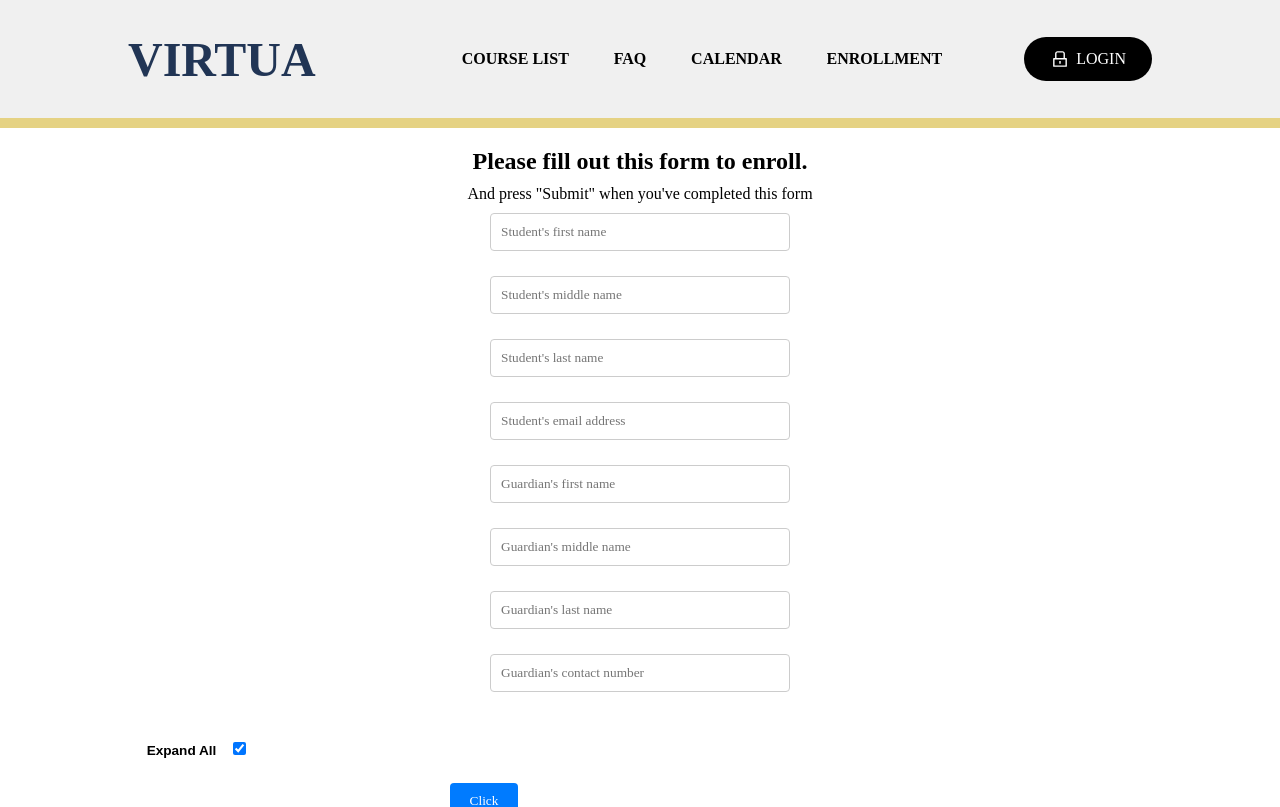
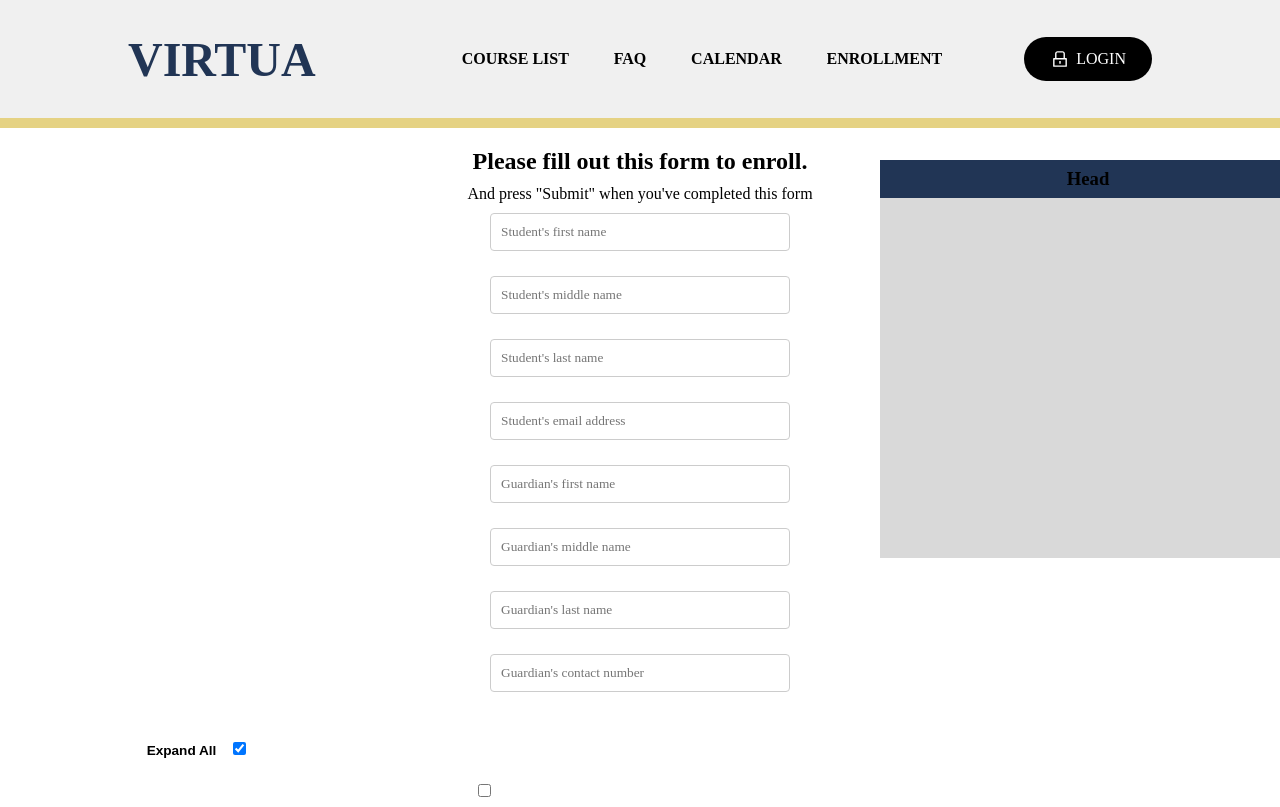
Before and after one commit to kesykun/VirtuaTest, a React (Create React App) app: page /enrollment in a window 1280 px wide. Shown: the top 807 px of the page. Built offline with nearby package versions, Linux system fonts and the light colour scheme; a web font is replaced by a local one.

Commit message:
Add selected courses component to enrollment page

```diff
--- a/package.json
+++ b/package.json
@@ -7,14 +7,15 @@
     "@testing-library/react": "^13.4.0",
     "@testing-library/user-event": "^13.5.0",
     "date-fns": "^2.30.0",
-    "uuid": "^8.3.2",
     "express": "^4.18.2",
     "nodemon": "^3.0.1",
     "react": "^18.2.0",
+    "react-calendar": "^4.6.0",
     "react-dom": "^18.2.0",
     "react-icons": "^4.11.0",
     "react-router-dom": "^6.16.0",
     "react-scripts": "5.0.1",
+    "uuid": "^8.3.2",
     "web-vitals": "^2.1.4"
   },
   "scripts": {
--- a/src/App.jsx
+++ b/src/App.jsx
@@ -2,7 +2,7 @@ import React, { useState } from "react";
 import { BrowserRouter, Routes, Route } from 'react-router-dom';
 import NavBar from './components/NavBar';
 
-import CourseListPage from "./pages/CourseList/CourseListPage";
+import CourseListPage from "./pages/CourseListPage/CourseListPage";
 import EnrollmentForm from "./pages/EnrollmentForm/EnrollmentForm";
 import Faq from "./pages/FAQ/Faq";
 import Calendar from "./pages/Calendar/Calendar";
@@ -79,8 +79,79 @@ const App = () => {
         instructor: "Gabriela Gomez",
         description: "Create interactive games using Unity. Learn about game design, physics engines, and programming for game development.",
         instructor_contact_no: "+639123456710"
+      },
+      {
+        title: "Photography Masterclass",
+        price: 44.99,
+        instructor: "Luisa Garcia",
+        description: "Unlock the secrets of photography with this comprehensive masterclass. Learn about composition, lighting, and post-processing techniques.",
+        instructor_contact_no: "+639123456711"
+      },
+      {
+        title: "Full Stack Web Development with MERN",
+        price: 69.99,
+        instructor: "Ramon Cruz",
+        description: "Become a full-stack developer using the MERN stack. Learn to build dynamic web applications from the front-end to the back-end.",
+        instructor_contact_no: "+639123456712"
+      },
+      {
+        title: "Digital Illustration and Vector Art",
+        price: 49.99,
+        instructor: "Isabelita Santos",
+        description: "Explore the world of digital illustration and create stunning vector artworks. Learn about digital brushes, layers, and more.",
+        instructor_contact_no: "+639123456713"
+      },
+      {
+        title: "React.js for Beginners",
+        price: 39.99,
+        instructor: "Mateo dela Rosa",
+        description: "Get started with React.js and build interactive user interfaces. This course covers the fundamentals of React and component-based architecture.",
+        instructor_contact_no: "+639123456714"
+      },
+      {
+        title: "Advanced Data Structures and Algorithms",
+        price: 59.99,
+        instructor: "Carolina Reyes",
+        description: "Master advanced data structures and algorithms for efficient problem-solving. Dive deep into algorithms analysis and design.",
+        instructor_contact_no: "+639123456715"
+      },
+      {
+        title: "Social Media Marketing Strategy",
+        price: 49.99,
+        instructor: "Rafaelito Gomez",
+        description: "Craft effective social media marketing strategies to reach and engage your target audience. Learn about content planning, analytics, and more.",
+        instructor_contact_no: "+639123456716"
+      },
+      {
+        title: "Introduction to Natural Language Processing",
+        price: 64.99,
+        instructor: "Anastacia Caballero",
+        description: "Explore the fascinating field of Natural Language Processing (NLP) and learn how to process and analyze human language data.",
+        instructor_contact_no: "+639123456717"
+      },
+      {
+        title: "Ethical Hacking and Penetration Testing",
+        price: 74.99,
+        instructor: "Vicente Santos",
+        description: "Become an ethical hacker and learn penetration testing techniques to secure systems. Gain practical skills in cybersecurity.",
+        instructor_contact_no: "+639123456718"
+      },
+      {
+        title: "2D Game Development with Godot Engine",
+        price: 54.99,
+        instructor: "Angelica Rivera",
+        description: "Create 2D games using the powerful Godot game engine. Learn about game physics, animation, and scripting with GDScript.",
+        instructor_contact_no: "+639123456719"
+      },
+      {
+        title: "Blockchain and Cryptocurrency Fundamentals",
+        price: 59.99,
+        instructor: "Santiago Cruz",
+        description: "Dive into the world of blockchain technology and cryptocurrencies. Learn about decentralized ledgers, smart contracts, and more.",
+        instructor_contact_no: "+639123456720"
       }
     ]);
+    const [selectedCourses, setSelectedCourses] = useState([]);
     return (
         <>
             <BrowserRouter>
@@ -100,6 +171,8 @@ const App = () => {
                                                     setCourses={ setCourses }
                                                     coursesExpanded={ coursesExpanded }
                                                     setCoursesExpanded={ setCoursesExpanded }
+                                                    selectedCourses={ selectedCourses }
+                                                    setSelectedCourses={ setSelectedCourses }
                                                     />} />
                     <Route path='/login' element={<h1>Para Login</h1>} />
                 </Routes>
--- a/src/components/CourseListWithSelection.jsx
+++ b/src/components/CourseListWithSelection.jsx
@@ -1,13 +1,15 @@
 import SelectCourse from "./SelectCourse";
 
-const CourseListWithSelection = ({ courses, coursesExpanded, setCoursesExpanded }) => {
+const CourseListWithSelection = ({ courses, coursesExpanded, setCoursesExpanded, selectedCourses, setSelectedCourses }) => {
     let coursesInJsx = [];
     for(let i=0; i<courses.length; i++) {
         coursesInJsx.push(
                 <SelectCourse
                 key={ i+1 }
                 courseObj={ courses[i] }
-                allExpanded={ coursesExpanded } />
+                allExpanded={ coursesExpanded }
+                selectedCourses={ selectedCourses }
+                setSelectedCourses={ setSelectedCourses } />
             );
     }
     return (
--- a/src/components/SelectCourse.jsx
+++ b/src/components/SelectCourse.jsx
@@ -1,15 +1,28 @@
+import { useEffect, useState } from "react";
 import Course from "./Course";
 
-const SelectCourse = ({ key, courseObj, courseExpanded }) => {
+const SelectCourse = ({ key, courseObj, courseExpanded, selectedCourses, setSelectedCourses }) => {
+    const [checkBoxStatus, setCheckBoxStatus] = useState(false);
+    const addToSelectedCourses = ( ) => {
+        let tempSelectedCourses = selectedCourses;
+        tempSelectedCourses.push( courseObj );
+        setSelectedCourses(tempSelectedCourses);
+    }
+    useEffect(() => {
+        addToSelectedCourses();
+        console.log({ title: courseObj.title, checked: checkBoxStatus});
+    }, [checkBoxStatus]);
     return (
         [
-            <form className="clickCourse">
-                <button type="submit">Click</button>
-            </form>,
+            <input
+            type="checkbox"
+            checked={ checkBoxStatus }
+            onChange={ () => setCheckBoxStatus(!checkBoxStatus) }
+            />,
             <Course
             key={ key }
             courseObj={ courseObj }
-            allExpanded={ courseExpanded }/>
+            allExpanded={ courseExpanded } />
 
         ]
     );
--- a/src/components/SelectedCourses.jsx
+++ b/src/components/SelectedCourses.jsx
@@ -1,11 +1,26 @@
-const SelectedCourses = () => {
+const createCourse = ( key, course ) => {
+    return (
+        <tr className="tableRow" key={ key } >
+            <td>{ course.title }</td>
+            <td>{ course.description }</td>
+        </tr>
+    );
+};
+
+const SelectedCourses = ({ selectedCourses }) => {
+    let selectedCoursesInJsx = [];
+    for(let i=0; i<selectedCourses.length; i++) {
+        selectedCoursesInJsx.push(createCourse(i+1, selectedCourses[i]));
+    }
     return (
         <section className="ubox">
                 <div className="ubox_head">
                     <h1>Head</h1>
                 </div>
                 <div className="ubox_body">
-                    <h2>Body</h2>
+                    <table>
+                        { selectedCoursesInJsx }
+                    </table>
                 </div>
         </section>
     );
--- a/src/pages/CourseList/CourseListPage.jsx
+++ b/src/pages/CourseListPage/CourseListPage.jsx
@@ -14,7 +14,7 @@ const CourseListPage = ({ courses, setCourses, coursesExpanded, setCoursesExpand
             courses={ courses }
             coursesExpanded={ coursesExpanded }
             setCoursesExpanded={ setCoursesExpanded }/>
-            <SelectedCourses />
+            {/* <SelectedCourses /> */}
         </>
     );
 };
--- a/src/pages/CourseList/css/CourseListPage.css
+++ b/src/pages/CourseListPage/css/CourseListPage.css
@@ -116,7 +116,9 @@
     background: #213555;
 }
 .ubox .ubox_body {
-    text-align: center;
+    text-align: left;
+    font-size: 0.9rem;
+    font-family: Arial, Helvetica, sans-serif;
     height: 25em;
     padding: 0.5rem 0.5rem 0.5rem 0.5rem;
     background: #D9D9D9;
--- a/src/pages/EnrollmentForm/EnrollmentForm.jsx
+++ b/src/pages/EnrollmentForm/EnrollmentForm.jsx
@@ -1,9 +1,10 @@
 import React, { useState } from 'react';
 import FormInput from "../../components/FormInput";
 import CourseListWithSelection from "../../components/CourseListWithSelection";
+import SelectedCourses from "../../components/SelectedCourses";
 import "./css/EnrollmentForm.css";
 
-const EnrollmentForm = ({ courses, setCourses, coursesExpanded, setCoursesExpanded }) => {
+const EnrollmentForm = ({ courses, setCourses, coursesExpanded, setCoursesExpanded, selectedCourses, setSelectedCourses }) => {
 
     // Initialize state variables for form data
     const [formData, setFormData] = useState({
@@ -20,7 +21,7 @@ const EnrollmentForm = ({ courses, setCourses, coursesExpanded, setCoursesExpand
     // Handle form submission
     const handleSubmit = (e) => {
         e.preventDefault();
-        console.log("Form Data: ", formData)
+        console.log("Form Data: ", formData);
     }
 
     // Handle input field changes and update the state
@@ -92,9 +93,14 @@ const EnrollmentForm = ({ courses, setCourses, coursesExpanded, setCoursesExpand
                         <CourseListWithSelection
                         courses={ courses }
                         coursesExpanded={ coursesExpanded }
-                        setCoursesExpanded={ setCoursesExpanded } />
+                        setCoursesExpanded={ setCoursesExpanded }
+                        selectedCourses={ selectedCourses }
+                        setSelectedCourses={ setSelectedCourses } />
                         <button>Submit</button>
                     </form>
+                    <SelectedCourses
+                    selectedCourses={ selectedCourses }
+                    />
                 </div>
             </section>
         </>
--- a/src/pages/EnrollmentForm/css/EnrollmentForm.css
+++ b/src/pages/EnrollmentForm/css/EnrollmentForm.css
@@ -121,3 +121,7 @@
     padding: 0.5rem 0.5rem 0.5rem 0.5rem;
     background: #D9D9D9;
 }
+
+td {
+    border: #000 1px solid;
+}
```
Also changed, not shown: 1 other file (tests, documents, lock files or other folders).
